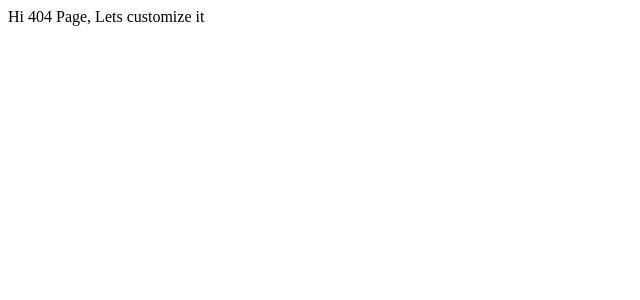
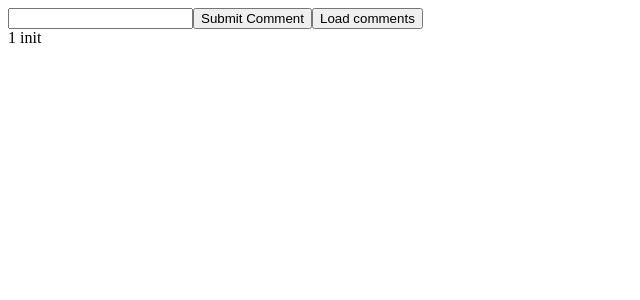
Before and after one commit to IamMrTeapot/NextJsStudy, a Next.js app: page /comments in a window 1280 px wide. Before the commit this address had no page. Shown: the top 300 px of the page, without its empty margins (0-640 px from the left). Built offline with nearby package versions, Linux system fonts and the light colour scheme.

Commit message:
GET and POST handler

```diff
--- /dev/null
+++ b/data/comments.tsx
@@ -0,0 +1,14 @@
+export const comments = [
+  {
+    id: 1,
+    text: "This is the first comment",
+  },
+  {
+    id: 2,
+    text: "This is the second comment",
+  },
+  {
+    id: 3,
+    text: "This is the third comment",
+  },
+];
--- /dev/null
+++ b/pages/api/comments/index.tsx
@@ -0,0 +1,16 @@
+import type { NextApiRequest, NextApiResponse } from "next";
+import { comments } from "../../../data/comments";
+
+export default (req: NextApiRequest, res: NextApiResponse) => {
+  if (req.method === "GET") {
+    res.status(200).json(comments);
+  } else if (req.method === "POST") {
+    const comment = req.body.comment;
+    const newComment = {
+      id: Date.now(),
+      text: comment,
+    };
+    comments.push(newComment);
+    res.status(201).json(newComment);
+  }
+};
--- /dev/null
+++ b/pages/comments/index.tsx
@@ -0,0 +1,46 @@
+import { useState } from "react";
+
+function CommentPage() {
+  const [comments, setComments] = useState([{ id: 1, text: "init" }]);
+  const [comment, setComment] = useState("");
+
+  const fetchComments = async () => {
+    const response = await fetch("/api/comments");
+    const data = await response.json();
+    setComments(data);
+  };
+
+  const submitComment = async () => {
+    const response = await fetch("/api/comments", {
+      method: "POST",
+      body: JSON.stringify({ comment }),
+      headers: {
+        "Content-Type": "application/json",
+      },
+    });
+    const data = await response.json();
+    console.log(data);
+  };
+
+  return (
+    <div>
+      <input
+        type="text"
+        value={comment}
+        onChange={(e) => setComment(e.target.value)}
+      />
+      <button onClick={submitComment}>Submit Comment</button>
+      <button onClick={fetchComments}>Load comments</button>
+      {comments.map((comment) => {
+        return (
+          <div key={comment.id}>
+            {" "}
+            {comment.id} {comment.text}
+          </div>
+        );
+      })}
+    </div>
+  );
+}
+
+export default CommentPage;
```
